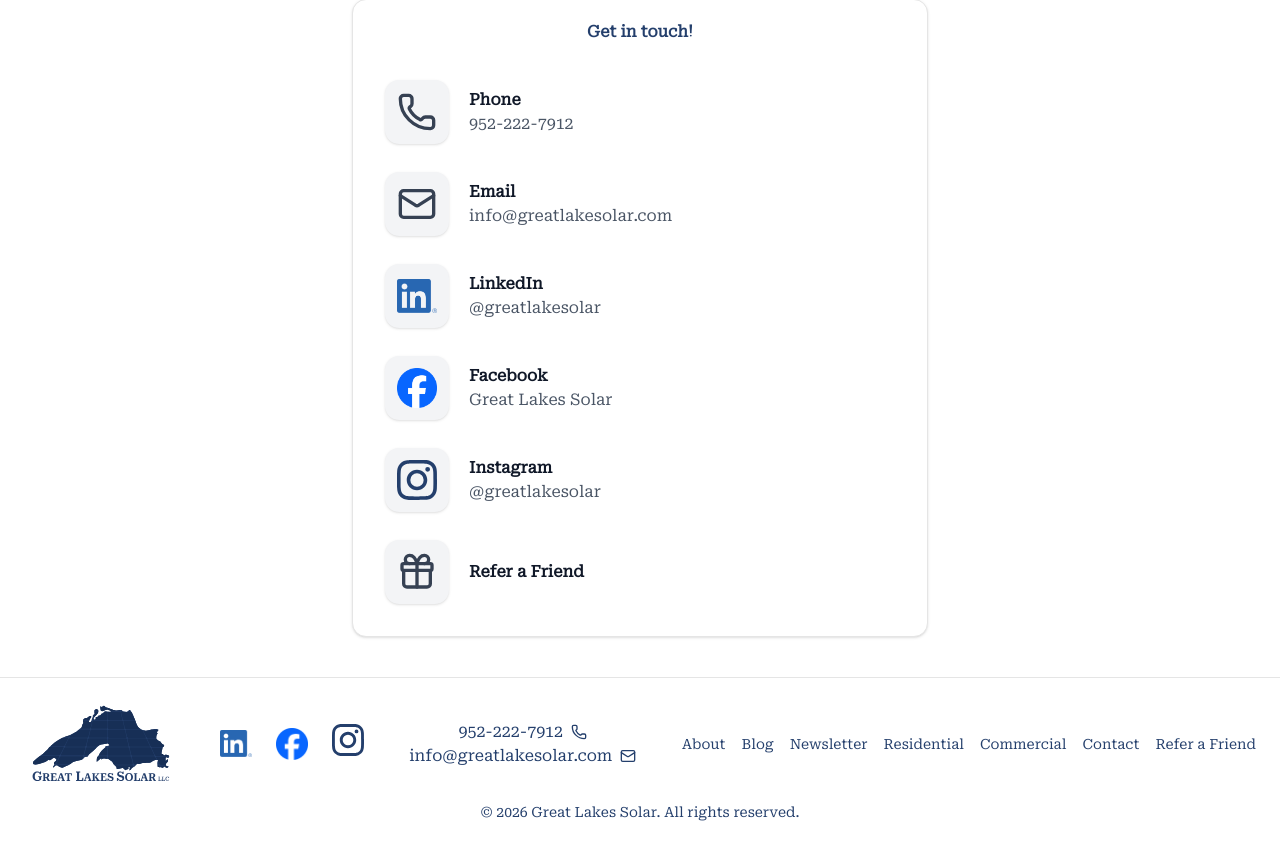
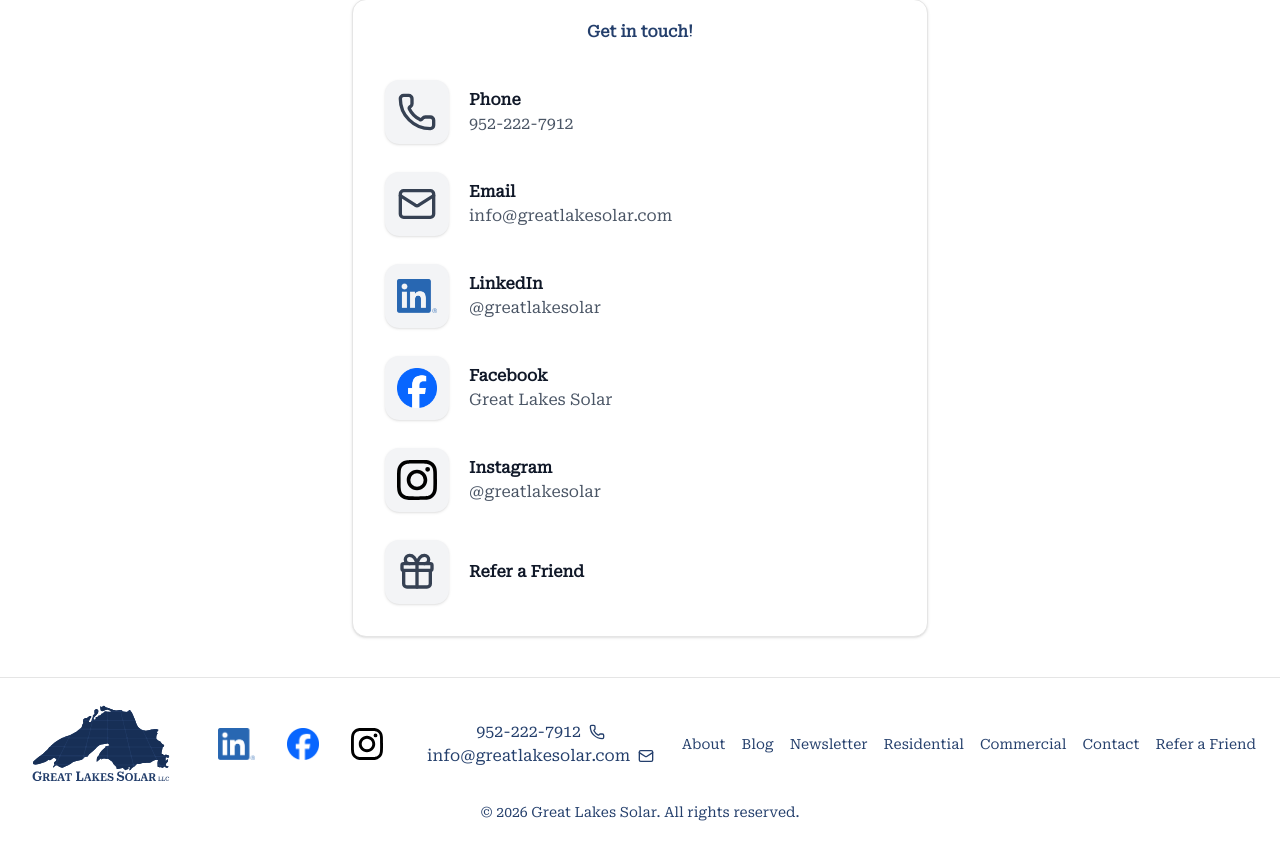
Before and after one commit to AdamWetmore/greatlakesolar, a Next.js app: page /resources in a window 1280 px wide. Shown: the part 3968-4814 px from the top of the page. Built offline with nearby package versions, Linux system fonts and the light colour scheme; no server answers.

Commit message:
Fix footer social logo alignment and brand presentation

```diff
--- a/src/components/contact-card.tsx
+++ b/src/components/contact-card.tsx
@@ -133,7 +133,7 @@ export default function ContactCard() {
                 >
                     <div className="flex items-center gap-5">
                         <div className="relative flex h-16 w-16 shrink-0 items-center justify-center rounded-xl bg-gray-100 shadow-sm transition-all duration-300 group-hover:shadow-md">
-                            <InstagramIcon className="text-primary h-10 w-10" />
+                            <InstagramIcon className="h-10 w-10" />
                         </div>
                         <div className="flex flex-col text-left">
                             <span className="font-semibold text-gray-900">
--- a/src/components/instagram-icon.tsx
+++ b/src/components/instagram-icon.tsx
@@ -1,15 +1,22 @@
 import { cn } from '@/lib/utils'
 
-/** Official Instagram glyph; the mask preserves its geometry and uses currentColor. */
-export default function InstagramIcon({ className }: { className?: string }) {
+/** Unmodified official glyphs: black on light surfaces, white on dark pages. */
+export default function InstagramIcon({
+    className,
+    followSystemTheme = false,
+}: {
+    className?: string
+    followSystemTheme?: boolean
+}) {
     return (
         <span
             aria-hidden="true"
-            className={cn('inline-block shrink-0 bg-current', className)}
-            style={{
-                mask: 'url("/Instagram_Glyph.svg") center / contain no-repeat',
-                WebkitMask: 'url("/Instagram_Glyph.svg") center / contain no-repeat',
-            }}
+            className={cn(
+                'block shrink-0 bg-[url(/Instagram_Glyph_Black.svg)] bg-contain bg-center bg-no-repeat',
+                followSystemTheme &&
+                    '[@media(prefers-color-scheme:dark)]:bg-[url(/Instagram_Glyph.svg)]',
+                className
+            )}
         />
     )
 }
--- a/src/components/layout/footer.tsx
+++ b/src/components/layout/footer.tsx
@@ -9,7 +9,7 @@ export default function Footer() {
     return (
         <footer className="bg-background border-border border-t py-6">
             <Container>
-                <div className="flex flex-col items-center gap-6 md:flex-row md:items-center md:justify-between">
+                <div className="flex flex-col items-center gap-6 xl:flex-row xl:justify-between">
                     <Link href="/" className="flex items-center space-x-2">
                         <Image
                             src="/SecondaryLogo.svg"
@@ -20,29 +20,48 @@ export default function Footer() {
                             priority
                         />
                     </Link>
-                    <div className="flex items-center gap-6">
+                    <div className="flex shrink-0 items-center">
                         <Link
                             href="https://www.linkedin.com/company/great-lakes-solar"
                             target="_blank"
+                            aria-label="Great Lakes Solar on LinkedIn"
+                            className="focus-visible:ring-ring flex h-16 items-center justify-center p-4 focus-visible:ring-2 focus-visible:outline-none"
                         >
                             <Image
                                 src="/LI-In-Bug.png"
                                 alt="LinkedIn Logo"
                                 width={635}
                                 height={540}
-                                className="h-auto w-8"
+                                className="block h-8 w-auto [@media(prefers-color-scheme:dark)]:hidden"
+                            />
+                            <Image
+                                src="/InBug-White.png"
+                                alt=""
+                                width={840}
+                                height={779}
+                                className="hidden h-8 w-auto [@media(prefers-color-scheme:dark)]:block"
                             />
                         </Link>
 
                         <Link
                             href="https://facebook.com/people/Great-Lake-Solar/61574343611604"
                             target="_blank"
+                            aria-label="Great Lakes Solar on Facebook"
+                            className="focus-visible:ring-ring flex h-16 items-center justify-center p-4 focus-visible:ring-2 focus-visible:outline-none"
                         >
                             <Image
                                 src="/Facebook_Logo_Primary.png"
                                 alt="Facebook Logo"
                                 width={32}
                                 height={32}
+                                className="block h-8 w-8 [@media(prefers-color-scheme:dark)]:hidden"
+                            />
+                            <Image
+                                src="/Facebook_Logo_Secondary.png"
+                                alt=""
+                                width={32}
+                                height={32}
+                                className="hidden h-8 w-8 [@media(prefers-color-scheme:dark)]:block"
                             />
                         </Link>
 
@@ -50,9 +69,12 @@ export default function Footer() {
                             href="https://www.instagram.com/greatlakesolar/"
                             target="_blank"
                             aria-label="Great Lakes Solar on Instagram"
-                            className="text-foreground"
+                            className="focus-visible:ring-ring flex h-16 items-center justify-center p-4 focus-visible:ring-2 focus-visible:outline-none"
                         >
-                            <InstagramIcon className="h-8 w-8" />
+                            <InstagramIcon
+                                className="h-8 w-8"
+                                followSystemTheme
+                            />
                         </Link>
                     </div>
                     <div className="text-foreground flex flex-col items-center justify-center">
```
Also changed, not shown: public/Instagram_Glyph_Black.svg (added), 3 other files (tests, documents, lock files or other folders).
